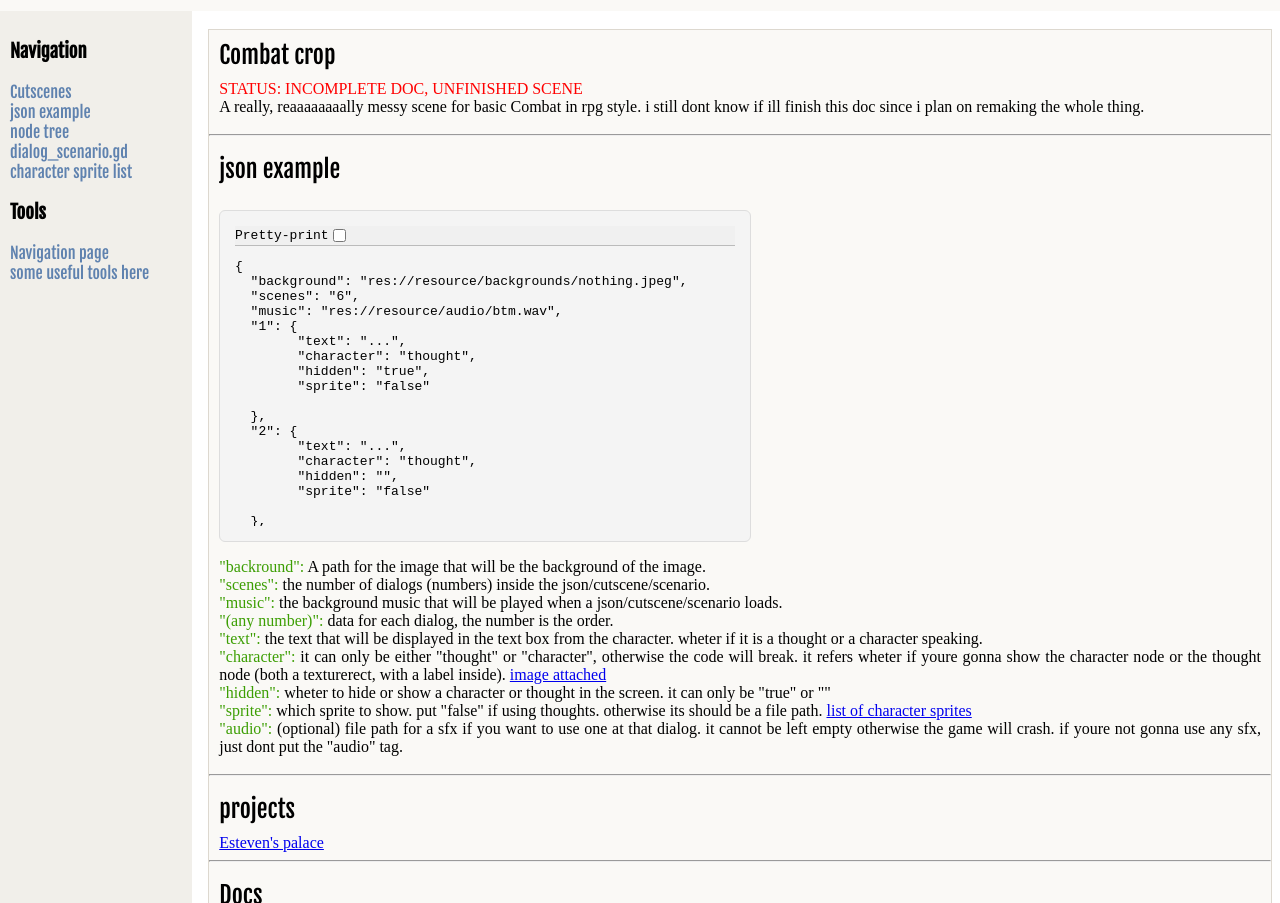
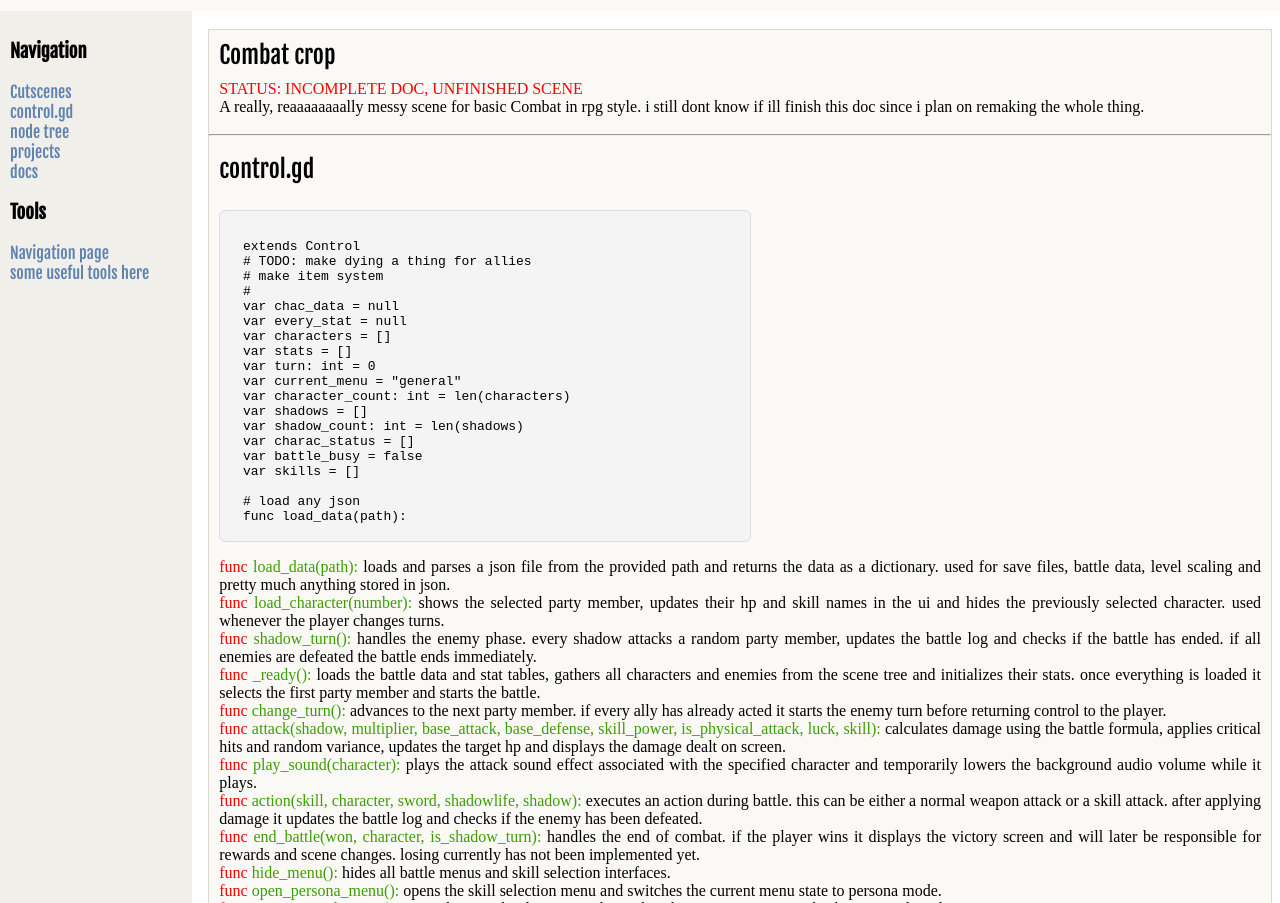
Before and after one commit to new-esteven/Esteven-docs, a plain HTML site: page articles/docs godot/combat crop.html in a window 1280 px wide. Shown: the part 49-952 px from the top of the page. Drawn offline with Linux system fonts and the light colour scheme; a web font is replaced by a local one.

Commit message:
finished combat crop.html, made a few little changes

```diff
--- a/articles/docs godot/combat crop.html
+++ b/articles/docs godot/combat crop.html
@@ -31,10 +31,10 @@
             <h3>Navigation</h3>
             <ul>
                 <li><a href="#">Cutscenes</a></li>
-                <li><a href="#json">json example</a></li>
+                <li><a href="#json">control.gd</a></li>
                 <li><a href="#node-tree">node tree</a></li>
-                <li><a href="#script-show">dialog_scenario.gd</a></li>
-                <li><a href="#character-list">character sprite list</a></li>
+                <li><a href="#projects">projects</a></li>
+                <li><a href="#docs">docs</a></li>
 
             </ul>
 
@@ -61,40 +61,49 @@
 
                 </p>
                 <hr>
-                <h2 id="json">json example</h2>
-                <pre><code><embed src="./code/scenario1.json" type="" width="100%" height="100%"></code></pre>
+                <h2 id="json">control.gd</h2>
+                <pre><code><embed src="./code/control combat crop.txt" type="" width="100%" height="100%"></code></pre>
                 <p>
-                    <span class="highlight-green">"backround":</span>
-                    A path for the image that will be the background of the image. <br>
-                    <span class="highlight-green">"scenes":</span>
-                    the number of dialogs (numbers) inside the json/cutscene/scenario. <br>
-                    <span class="highlight-green">"music":</span>
-                    the background music that will be played when a json/cutscene/scenario loads. <br>
-                    <span class="highlight-green">"(any number)":</span>
-                    data for each dialog, the number is the order. <br>
-                    <span class="highlight-green">"text":</span>
-                    the text that will be displayed in the text box from the character. wheter if it is a thought or a character speaking. <br>
-                    <span class="highlight-green">"character":</span>
-                    it can only be either "thought" or "character", otherwise the code will break.
-                    it refers wheter if youre gonna show the character node or the thought node
-                     (both a texturerect, with a label inside). <a href="#node-tree" class="inline-a">image attached</a> <br>
-                    <span class="highlight-green">"hidden":</span>
-                    wheter to hide or show a character or thought in the screen. it can only be "true" or "" <br>
-                    <span class="highlight-green">"sprite":</span>
-                    which sprite to show. put "false" if using thoughts. otherwise its should be a file path.
-                    <a href="#character-list" class="inline-a">list of character sprites</a> <br>
-                    <span class="highlight-green">"audio":</span>
-                    (optional) file path for a sfx if you want to use one at that dialog. it cannot be left empty otherwise the game will crash.
-                    if youre not gonna use any sfx, just dont put the "audio" tag.
+                    <span class="function">func</span> <span class="highlight-green">load_data(path):</span> loads and parses a json file from the provided path and returns the data as a dictionary. used for save files, battle data, level scaling and pretty much anything stored in json.<br>
 
+                    <span class="function">func</span> <span class="highlight-green">load_character(number):</span> shows the selected party member, updates their hp and skill names in the ui and hides the previously selected character. used whenever the player changes turns.<br>
+
+                    <span class="function">func</span> <span class="highlight-green">shadow_turn():</span> handles the enemy phase. every shadow attacks a random party member, updates the battle log and checks if the battle has ended. if all enemies are defeated the battle ends immediately.<br>
+
+                    <span class="function">func</span> <span class="highlight-green">_ready():</span> loads the battle data and stat tables, gathers all characters and enemies from the scene tree and initializes their stats. once everything is loaded it selects the first party member and starts the battle.<br>
+
+                    <span class="function">func</span> <span class="highlight-green">change_turn():</span> advances to the next party member. if every ally has already acted it starts the enemy turn before returning control to the player.<br>
+
+                    <span class="function">func</span> <span class="highlight-green">attack(shadow, multiplier, base_attack, base_defense, skill_power, is_physical_attack, luck, skill):</span> calculates damage using the battle formula, applies critical hits and random variance, updates the target hp and displays the damage dealt on screen.<br>
+
+                    <span class="function">func</span> <span class="highlight-green">play_sound(character):</span> plays the attack sound effect associated with the specified character and temporarily lowers the background audio volume while it plays.<br>
+
+                    <span class="function">func</span> <span class="highlight-green">action(skill, character, sword, shadowlife, shadow):</span> executes an action during battle. this can be either a normal weapon attack or a skill attack. after applying damage it updates the battle log and checks if the enemy has been defeated.<br>
+
+                    <span class="function">func</span> <span class="highlight-green">end_battle(won, character, is_shadow_turn):</span> handles the end of combat. if the player wins it displays the victory screen and will later be responsible for rewards and scene changes. losing currently has not been implemented yet.<br>
+
+                    <span class="function">func</span> <span class="highlight-green">hide_menu():</span> hides all battle menus and skill selection interfaces.<br>
+
+                    <span class="function">func</span> <span class="highlight-green">open_persona_menu():</span> opens the skill selection menu and switches the current menu state to persona mode.<br>
+
+                    <span class="function">func</span> <span class="highlight-green">open_general_menu():</span> opens the main battle menu and switches the current menu state back to general mode.<br>
+
+                    <span class="function">func</span> <span class="highlight-green">_process(delta):</span> handles all battle input every frame. manages menu navigation, skill selection, attacks, turn progression and returning between menus while preventing input during enemy actions.<br>
                 </p>
                 <hr>
+                <h1 id="node-tree">node tree</h1>
+                <img src="./assets/messy tree.png" alt="chaos." class="free-img">
+                <img src="./assets/messy shit 2.png" alt="what the fucj" class="free-img">
+                <p>
+                    this node tree is a serious fucking mess. you know what fineeee i'll just make everything over again. now i have a lot more of experience.
+                </p>
 
-                <h1>projects</h1>
-                <a href="#">Esteven's palace</a>
                 <hr>
-                <h1>Docs</h1>
-                <a href="#">Esteven's palace docs</a>
+                <h1 id="projects">projects</h1>
+                <a href="./estevens palace docs.html">Esteven's palace</a>
+                <hr>
+                <h1 id="docs">Docs</h1>
+                <a href="./estevens palace docs.html">Esteven's palace docs</a>
                 <br><br><br><br><br><br>
                 <p>you've reached the end!! <a href="#" class="inline-a">go to the top</a></p>
                 <hr>
--- a/style.css
+++ b/style.css
@@ -175,6 +175,10 @@ pre {
 
 }
 
+.function {
+    color: red;
+}
+
 
 @media (max-width: 600px) {
     aside {
```
Also changed, not shown: articles/docs godot/cutscenes.html (+3 -3 lines), index.html (+4 -1 lines), articles/docs godot/assets/messy shit 2.png (added), articles/docs godot/assets/messy tree.png (added), articles/docs godot/code/control combat crop.txt (added).
